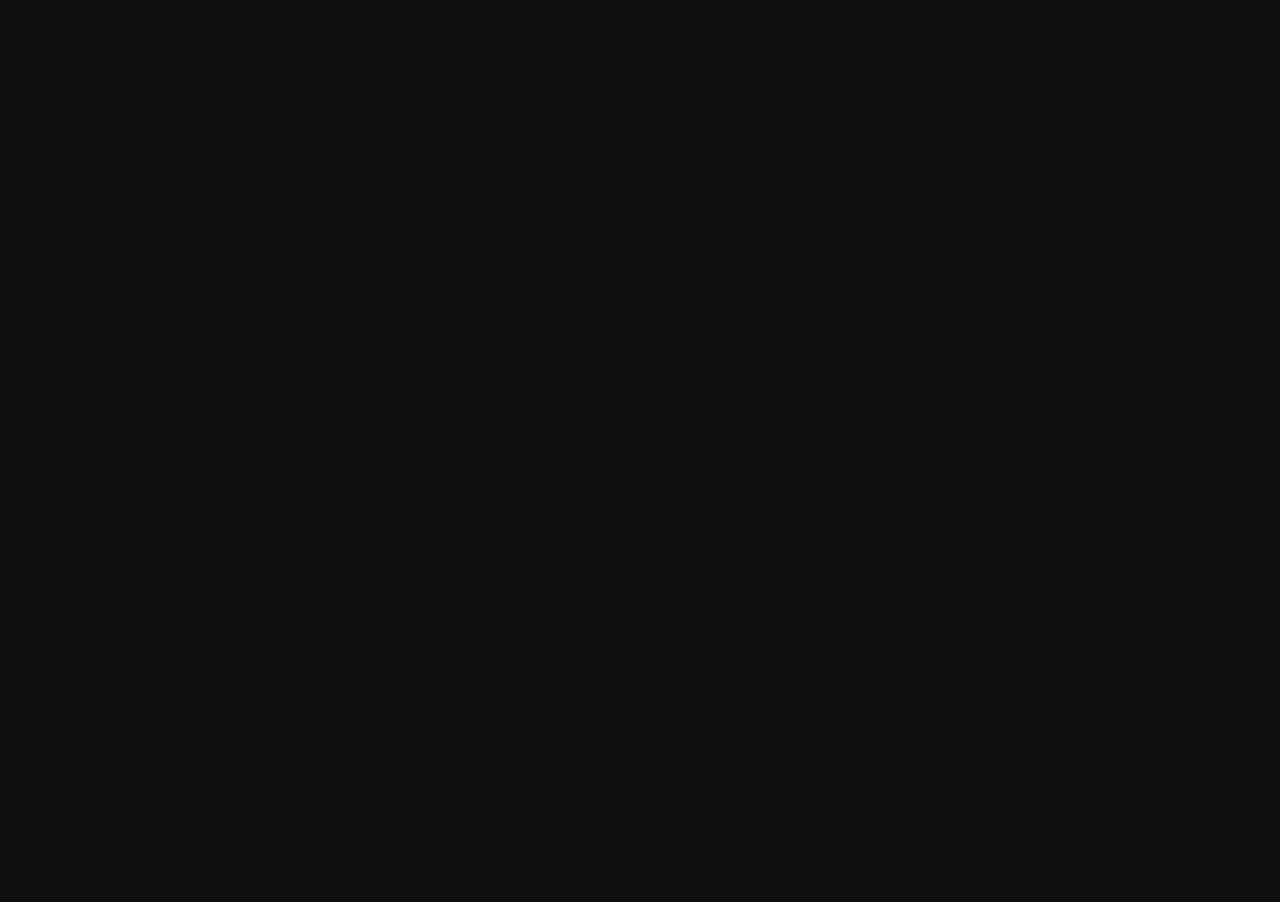
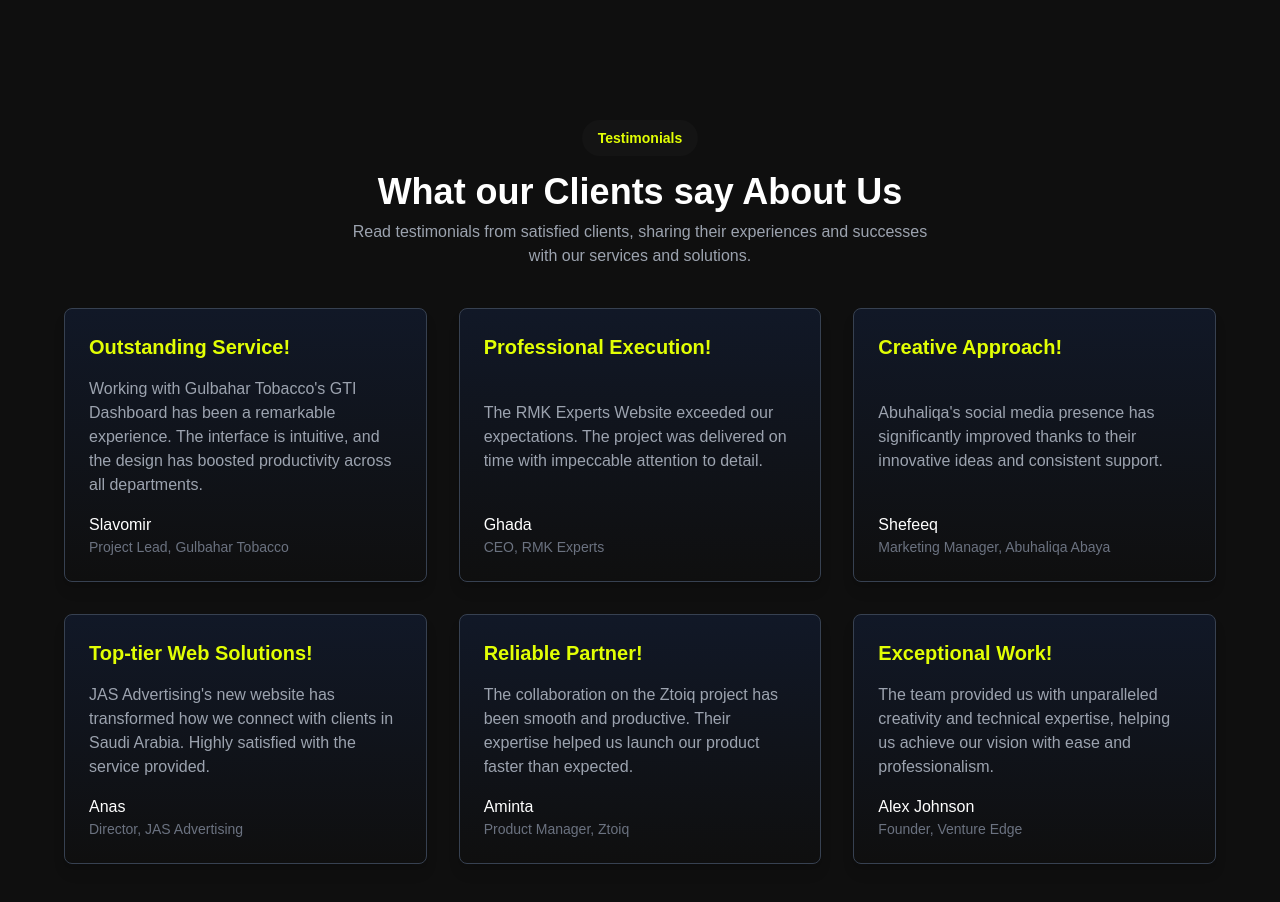
Before and after one commit to zyypher/Zyypher, a Next.js app: page /about in a window 1280 px wide. Shown: the part 2760-3662 px from the top of the page. Before the commit the page ends 2816 px from the top, so only its background shows below. Built offline with nearby package versions, Linux system fonts and the light colour scheme.

Commit message:
TestimonialsSection

```diff
--- a/app/(pages)/about/page.tsx
+++ b/app/(pages)/about/page.tsx
@@ -2,6 +2,7 @@ import MissionAndValues from "@/app/components/about/MissionAndValues";
 import OurCulture from "@/app/components/about/OurCulture";
 import OurStory from "@/app/components/about/OurStory";
 import TeamMembers from "@/app/components/about/TeamMembers";
+import TestimonialsSection from "@/app/components/about/TestimonialsSection";
 
 const About = () => {
   return <div>
@@ -9,6 +10,7 @@ const About = () => {
     <MissionAndValues />
     <TeamMembers />
     <OurCulture />
+    <TestimonialsSection />
   </div>;
 };
 
--- /dev/null
+++ b/app/components/about/TestimonialsSection.tsx
@@ -0,0 +1,127 @@
+"use client";
+
+import { useEffect, useRef } from "react";
+import gsap from "gsap";
+
+const testimonials = [
+  {
+    title: "Outstanding Service!",
+    feedback:
+      "Working with Gulbahar Tobacco's GTI Dashboard has been a remarkable experience. The interface is intuitive, and the design has boosted productivity across all departments.",
+    name: "Slavomir",
+    role: "Project Lead, Gulbahar Tobacco",
+    image: "/images/slavomir.jpg",
+  },
+  {
+    title: "Professional Execution!",
+    feedback:
+      "The RMK Experts Website exceeded our expectations. The project was delivered on time with impeccable attention to detail.",
+    name: "Ghada",
+    role: "CEO, RMK Experts",
+    image: "/images/ghada.jpg",
+  },
+  {
+    title: "Creative Approach!",
+    feedback:
+      "Abuhaliqa's social media presence has significantly improved thanks to their innovative ideas and consistent support.",
+    name: "Shefeeq",
+    role: "Marketing Manager, Abuhaliqa Abaya",
+    image: "/images/shefeeq.jpg",
+  },
+  {
+    title: "Top-tier Web Solutions!",
+    feedback:
+      "JAS Advertising's new website has transformed how we connect with clients in Saudi Arabia. Highly satisfied with the service provided.",
+    name: "Anas",
+    role: "Director, JAS Advertising",
+    image: "/images/anas.jpg",
+  },
+  {
+    title: "Reliable Partner!",
+    feedback:
+      "The collaboration on the Ztoiq project has been smooth and productive. Their expertise helped us launch our product faster than expected.",
+    name: "Aminta",
+    role: "Product Manager, Ztoiq",
+    image: "/images/aminta.jpg",
+  },
+  {
+    title: "Exceptional Work!",
+    feedback:
+      "The team provided us with unparalleled creativity and technical expertise, helping us achieve our vision with ease and professionalism.",
+    name: "Alex Johnson",
+    role: "Founder, Venture Edge",
+    image: "/images/alex.jpg",
+  },
+];
+
+const TestimonialsSection = () => {
+  const sectionRef = useRef<HTMLElement | null>(null);
+
+  useEffect(() => {
+    if (!sectionRef.current) return;
+
+    const cards = sectionRef.current.querySelectorAll(".testimonial-card");
+
+    // Applying GSAP animation to each card
+    gsap.fromTo(
+      cards,
+      {
+        opacity: 0,
+        y: 30, // Starts slightly below the final position
+        scale: 0.9, // Slightly scaled down to avoid blur
+      },
+      {
+        opacity: 1,
+        y: 0,
+        scale: 1,
+        stagger: 0.2,
+        duration: 0.8,
+        ease: "power3.out",
+        clearProps: "all", // Clears animation properties to prevent rendering blur issues
+      }
+    );
+  }, []);
+
+  return (
+    <section
+      id="testimonials"
+      className="bg-black text-white py-16 px-6"
+      ref={sectionRef}
+    >
+      <div className="text-center mb-10">
+        <span className="bg-darkGray text-lightGreen px-4 py-2 rounded-full text-sm font-semibold inline-block">
+          Testimonials
+        </span>
+        <h2 className="text-4xl font-bold mt-4">What our Clients say About Us</h2>
+        <p className="text-gray-400 mt-2 max-w-xl mx-auto">
+          Read testimonials from satisfied clients, sharing their experiences and successes with our services and solutions.
+        </p>
+      </div>
+
+      <div className="grid grid-cols-1 md:grid-cols-2 lg:grid-cols-3 gap-8 max-w-6xl mx-auto">
+        {testimonials.map((testimonial, index) => (
+          <div
+            key={index}
+            className="testimonial-card flex flex-col justify-between p-6 bg-gradient-to-b from-gray-900 to-black border border-gray-700 rounded-lg shadow-lg space-y-4"
+          >
+            <h3 className="text-xl font-semibold text-lightGreen">{testimonial.title}</h3>
+            <p className="text-gray-400">{testimonial.feedback}</p>
+            <div className="flex items-center space-x-4 mt-4">
+              {/* <img
+                src={testimonial.image}
+                alt={testimonial.name}
+                className="w-12 h-12 rounded-full object-cover"
+              /> */}
+              <div>
+                <p className="font-medium">{testimonial.name}</p>
+                <p className="text-sm text-gray-500">{testimonial.role}</p>
+              </div>
+            </div>
+          </div>
+        ))}
+      </div>
+    </section>
+  );
+};
+
+export default TestimonialsSection;
```
